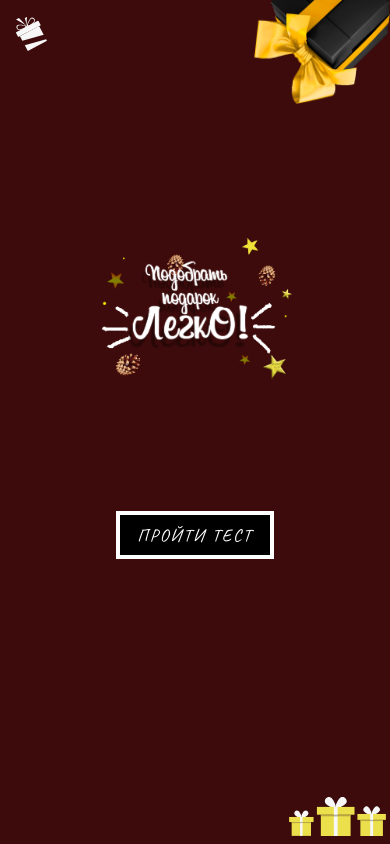
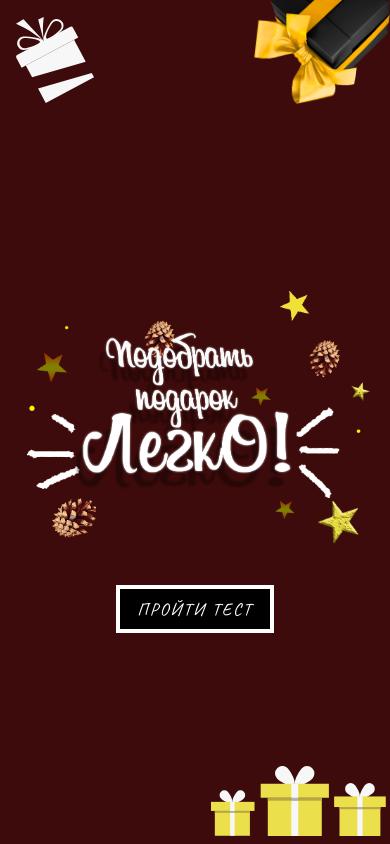
Before and after one commit to morozov312/gift_generator, a React (Create React App) app: page / in a window 390 px wide. Built offline with nearby package versions, Linux system fonts and the light colour scheme.

Commit message:
added media queries for main page

```diff
--- a/public/index.html
+++ b/public/index.html
@@ -2,11 +2,11 @@
 <html lang="en">
 <head>
     <meta charset="utf-8"/>
-    <link rel="icon" href="%PUBLIC_URL%/favicon.ico"/>
-    <link rel="apple-touch-icon" sizes="180x180" href=" %PUBLIC_URL% /apple-touch-icon.png">
-    <link rel="icon" type="image/png" sizes="32x32" href=" %PUBLIC_URL% /favicon-32x32.png">
-    <link rel="icon" type="image/png" sizes="16x16" href=" %PUBLIC_URL% /favicon-16x16.png">
-    <link rel="manifest" href=" %PUBLIC_URL% /manifest.json">
+    <link rel="icon" href="./favicon.ico"/>
+    <link rel="apple-touch-icon" sizes="180x180" href="./apple-touch-icon.png">
+    <link rel="icon" type="image/png" sizes="32x32" href="./favicon-32x32.png">
+    <link rel="icon" type="image/png" sizes="16x16" href="./favicon-16x16.png">
+    <link rel="manifest" href="./manifest.json">
     <meta name="msapplication-config" content=" %PUBLIC_URL% /browserconfig.xml"/>
     <meta name="msapplication-TileColor" content="#ffffff">
     <meta name="viewport" content="width=device-width, initial-scale=1"/>
--- a/src/Components/App.scss
+++ b/src/Components/App.scss
@@ -1,8 +1,10 @@
 .content {
-  width: 100%;
-  max-width: 50vw;
+  width: 55%;
   margin: 0 auto;
-  padding-top: 4%;
+  display: flex;
+  align-items: center;
+  justify-content: center;
+  height: 85%;
 }
 
 .giftImg {
@@ -25,6 +27,44 @@
     right: 1%;
     bottom: 1%;
   }
+}
 
+@media (max-width: 1024px) {
+  .content {
+    width: 70%;
+  }
+  .giftImg {
+    &-big {
+      max-width: 23%;
+    }
+
+    &-cut {
+      max-width: 13%;
+    }
+
+    &-small {
+      max-width: 35%;
+    }
+  }
+}
+
+@media (max-width: 550px) {
+  .content {
+    height: 100%;
+    width: 90%;
+  }
+  .giftImg {
+    &-big {
+      max-width: 35%;
+    }
+
+    &-cut {
+      max-width: 20%;
+    }
+
+    &-small {
+      max-width: 45%;
+    }
+  }
 
 }
--- a/src/Components/Welcome/Welcome.scss
+++ b/src/Components/Welcome/Welcome.scss
@@ -2,7 +2,6 @@
 @import "../../Assets/styles/variabels";
 
 .welcome {
-  height: 70vh;
   display: flex;
   flex-direction: column;
   justify-content: center;
@@ -11,7 +10,7 @@
   &__btn-container {
     position: absolute;
     overflow: hidden;
-    bottom: 8%;
+    bottom: 0;
     width: 100%;
   }
 
@@ -36,7 +35,14 @@
   }
 
   &__img {
+    display: block;
     object-fit: cover;
     max-width: 103%;
   }
 }
+
+@media (max-width: 425px) {
+  .welcome {
+    height: 50%;
+  }
+}
```
